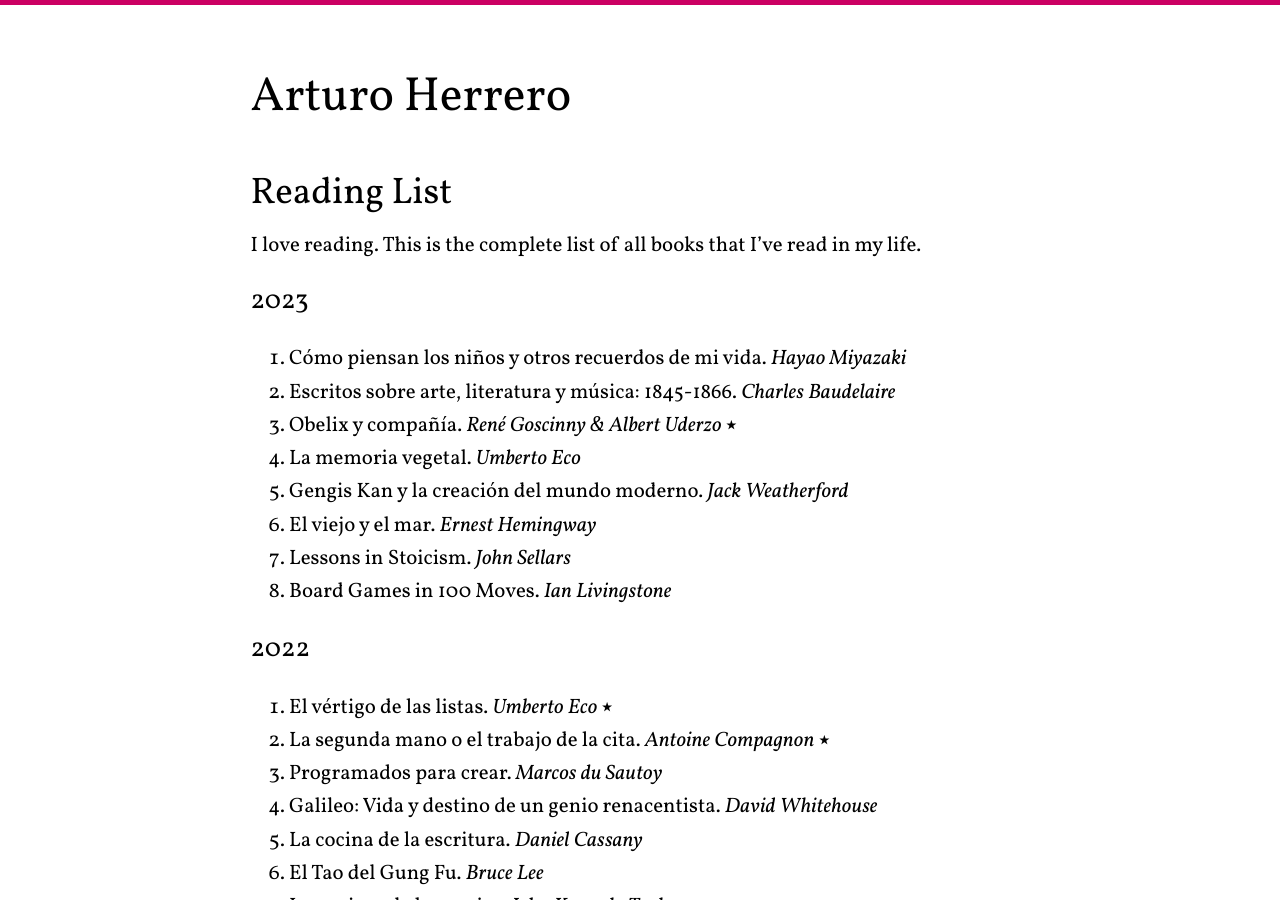
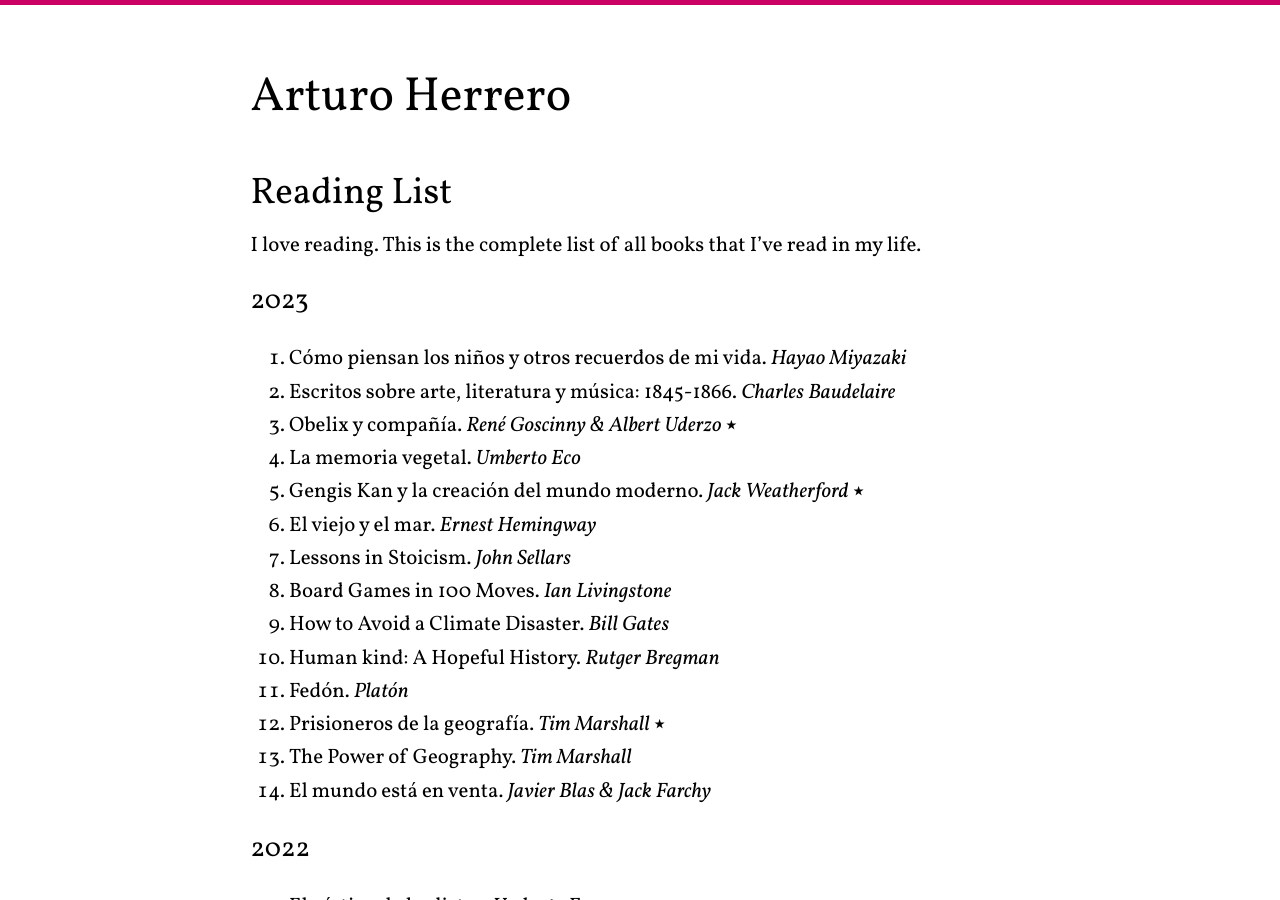
Before and after one commit to arturoherrero/arturoherrero.com, a Jekyll site: the page built from pages/books.md, in a window 1280 px wide and 900 px high. Built offline with Jekyll 4.4.1, drawn with Linux system fonts in a browser that asks for light colours.

Commit message:
Update lists

```diff
--- a/pages/books.md
+++ b/pages/books.md
@@ -14,10 +14,16 @@
 2. Escritos sobre arte, literatura y música: 1845-1866. *Charles Baudelaire*
 3. Obelix y compañía. *René Goscinny & Albert Uderzo* ⭑
 4. La memoria vegetal. *Umberto Eco*
-5. Gengis Kan y la creación del mundo moderno. *Jack Weatherford*
+5. Gengis Kan y la creación del mundo moderno. *Jack Weatherford* ⭑
 6. El viejo y el mar. *Ernest Hemingway*
 7. Lessons in Stoicism. *John Sellars*
 8. Board Games in 100 Moves. *Ian Livingstone*
+9. How to Avoid a Climate Disaster. *Bill Gates*
+10. Human kind: A Hopeful History. *Rutger Bregman*
+11. Fedón. *Platón*
+12. Prisioneros de la geografía. *Tim Marshall* ⭑
+13. The Power of Geography. *Tim Marshall*
+14. El mundo está en venta. *Javier Blas & Jack Farchy*
 
 
 ### 2022
```
Also changed, not shown: pages/directors.md (+1 -0 lines), pages/movies.md (+1 -0 lines).
